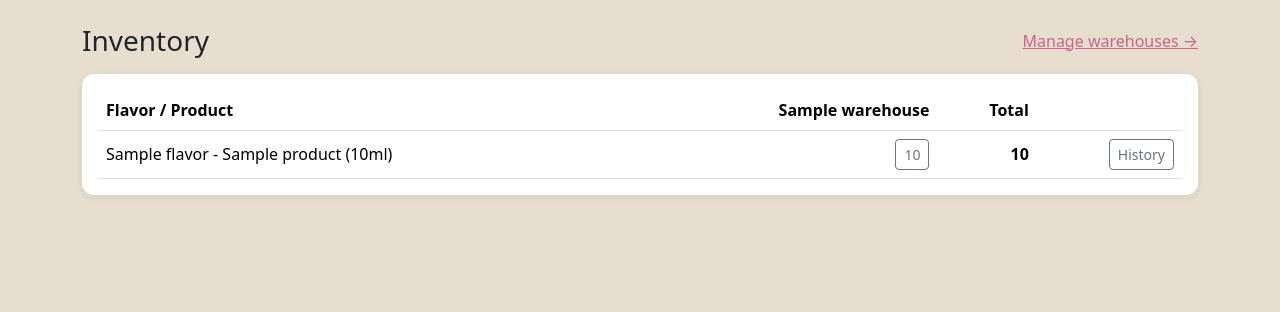
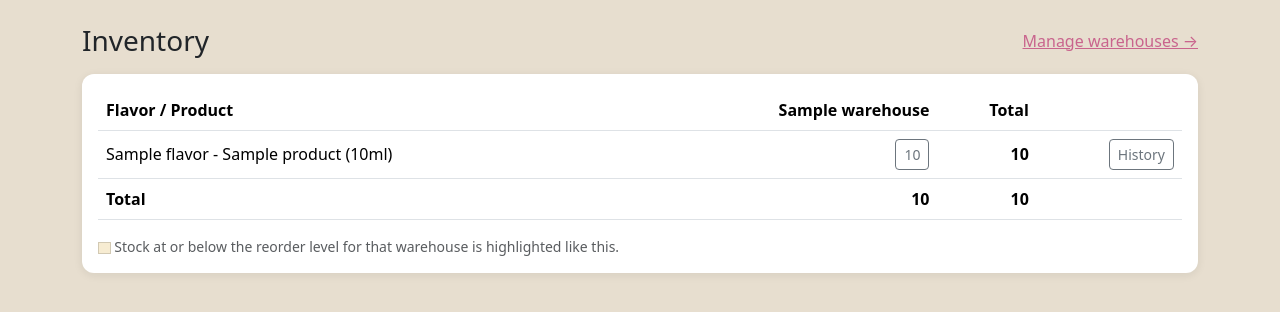
Before and after one commit to luisurcia/mini_erp, a Flask app: page /inventory/ in a window 1280 px wide. Shown: the part 80-392 px from the top of the page. Run offline with Flask 3, Linux system fonts and the light colour scheme; a user stored in the database is signed in; tables that the repository leaves empty hold one stand-in row (values such as "Sample post"); some libraries are stand-ins or nearby versions.

Commit message:
Inventory polish: per-warehouse totals, legend, and label fixes
- Inventory matrix gets a totals row (per warehouse + grand total),
  and a legend explaining the low-stock highlight color.
- Fixed two latent untranslated/inconsistent-label bugs found during
  review:
  - Product.display_name always included the bottle size regardless
    of the company's product_size_enabled setting, unlike
    product_label() which already respected it — used in 8 places
    (history, restock, sale detail, flash messages). Replaced every
    usage with product_label() and removed the now-redundant
    display_name property.
  - StockMovement.reason (restock/sale/adjustment) was never given a
    translated label like sale status or opportunity stage were —
    Stock history showed the raw English value even in Spanish.
    Added stock_movement_reason_label(), mirroring the existing
    label-helper pattern.

Co-Authored-By: Claude Sonnet 5 <noreply@anthropic.com>

```diff
--- a/app/__init__.py
+++ b/app/__init__.py
@@ -49,6 +49,7 @@ def create_app(config_class: type = Config) -> Flask:
     app.jinja_env.globals["opportunity_source_label"] = _opportunity_source_label
     app.jinja_env.globals["user_role_label"] = _user_role_label
     app.jinja_env.globals["product_label"] = product_label
+    app.jinja_env.globals["stock_movement_reason_label"] = _stock_movement_reason_label
 
     _register_blueprints(app)
     register_cli(app)
@@ -110,6 +111,19 @@ def _user_role_label(role: str) -> str:
     return str(ROLE_LABELS.get(role, role))
 
 
+def _stock_movement_reason_label(reason: str) -> str:
+    from flask_babel import gettext as _
+
+    from app.models.inventory import StockMovement
+
+    labels = {
+        StockMovement.REASON_RESTOCK: _("Restock"),
+        StockMovement.REASON_SALE: _("Sale"),
+        StockMovement.REASON_ADJUSTMENT: _("Adjustment"),
+    }
+    return labels.get(reason, reason)
+
+
 def _register_blueprints(app: Flask) -> None:
     from app.blueprints.auth import bp as auth_bp
     from app.blueprints.company import bp as company_bp
--- a/app/blueprints/inventory/routes.py
+++ b/app/blueprints/inventory/routes.py
@@ -4,6 +4,7 @@ from flask_login import login_required
 
 from app.blueprints.inventory import bp
 from app.blueprints.inventory.forms import RestockForm, WarehouseForm
+from app.display import product_label
 from app.exceptions import MiniErpError
 from app.models.warehouse import Warehouse
 from app.permissions import admin_required, editor_required
@@ -21,8 +22,21 @@ def index():
     stock = {
         (item.product_id, item.warehouse_id): item for item in InventoryRepository().get_all()
     }
+    warehouse_totals = [
+        sum(
+            stock[(product.id, warehouse.id)].quantity_on_hand
+            for product in products
+            if (product.id, warehouse.id) in stock
+        )
+        for warehouse in warehouses
+    ]
     return render_template(
-        "inventory/index.html", products=products, warehouses=warehouses, stock=stock
+        "inventory/index.html",
+        products=products,
+        warehouses=warehouses,
+        stock=stock,
+        warehouse_totals=warehouse_totals,
+        grand_total=sum(warehouse_totals),
     )
 
 
@@ -56,7 +70,7 @@ def restock(product_id, warehouse_id):
                     _(
                         "Restocked %(qty)s units of %(name)s in %(warehouse)s.",
                         qty=quantity,
-                        name=product.display_name,
+                        name=product_label(product),
                         warehouse=warehouse.name,
                     ),
                     "success",
--- a/app/blueprints/products/routes.py
+++ b/app/blueprints/products/routes.py
@@ -6,6 +6,7 @@ from flask_login import login_required
 
 from app.blueprints.products import bp
 from app.blueprints.products.forms import ProductForm
+from app.display import product_label
 from app.models.company import Company
 from app.models.product import Product
 from app.permissions import editor_required
@@ -77,7 +78,7 @@ def new_product():
         )
         ProductRepository().add(product)
         ProductRepository().commit()
-        flash(_("Product '%(name)s' created.", name=product.display_name), "success")
+        flash(_("Product '%(name)s' created.", name=product_label(product)), "success")
         return redirect(url_for("products.index"))
 
     return render_template("products/product_form.html", form=form, mode="new")
@@ -109,7 +110,7 @@ def edit_product(product_id):
         product.unit_price = form.unit_price.data
         product.is_active = form.is_active.data
         ProductRepository().commit()
-        flash(_("Product '%(name)s' updated.", name=product.display_name), "success")
+        flash(_("Product '%(name)s' updated.", name=product_label(product)), "success")
         return redirect(url_for("products.index"))
 
     return render_template(
--- a/app/models/product.py
+++ b/app/models/product.py
@@ -32,7 +32,3 @@ class Product(BaseModel):
 
     def __repr__(self) -> str:
         return f"<Product {self.name} ({self.sku})>"
-
-    @property
-    def display_name(self) -> str:
-        return f"{self.flavor.name} - {self.name} ({self.size_ml}ml)"
--- a/app/services/sales_service.py
+++ b/app/services/sales_service.py
@@ -76,7 +76,7 @@ class SalesService:
                     default_warehouse.id,
                     quantity,
                     reason=StockMovement.REASON_SALE,
-                    note=f"Sale line for {product.display_name}",
+                    note=f"Sale line for {product_label(product)}",
                     commit=False,
                 )
 
--- a/app/templates/inventory/history.html
+++ b/app/templates/inventory/history.html
@@ -1,7 +1,7 @@
 {% extends "base.html" %}
 {% block title %}{{ _("Stock history") }}{% endblock %}
 {% block content %}
-<h1 class="h3 mb-3">{{ _("Stock history: %(name)s", name=product.display_name) }}</h1>
+<h1 class="h3 mb-3">{{ _("Stock history: %(name)s", name=product_label(product)) }}</h1>
 <div class="card p-3">
   <table class="table table-sm mb-0">
     <thead><tr><th>{{ _("Date") }}</th><th>{{ _("Warehouse") }}</th><th>{{ _("Change") }}</th><th>{{ _("Reason") }}</th><th>{{ _("Note") }}</th></tr></thead>
@@ -13,7 +13,7 @@
         <td class="{{ 'text-success' if m.change_qty > 0 else 'text-danger' }}">
           {{ "+%d"|format(m.change_qty) if m.change_qty > 0 else m.change_qty }}
         </td>
-        <td>{{ m.reason }}</td>
+        <td>{{ stock_movement_reason_label(m.reason) }}</td>
         <td>{{ m.note or "" }}</td>
       </tr>
       {% else %}
--- a/app/templates/inventory/index.html
+++ b/app/templates/inventory/index.html
@@ -48,6 +48,24 @@
       <tr><td colspan="100%" class="text-muted text-center py-4">{{ _("No products yet.") }}</td></tr>
       {% endfor %}
     </tbody>
+    {% if products %}
+    <tfoot>
+      <tr>
+        <th>{{ _("Total") }}</th>
+        {% for total in warehouse_totals %}
+        <th class="text-end">{{ total }}</th>
+        {% endfor %}
+        <th class="text-end">{{ grand_total }}</th>
+        <th></th>
+      </tr>
+    </tfoot>
+    {% endif %}
   </table>
+  {% if products %}
+  <p class="text-muted small mb-0 mt-3">
+    <span class="table-low-stock" style="display: inline-block; width: 0.9em; height: 0.9em; vertical-align: middle; border: 1px solid rgba(0,0,0,0.15);"></span>
+    {{ _("Stock at or below the reorder level for that warehouse is highlighted like this.") }}
+  </p>
+  {% endif %}
 </div>
 {% endblock %}
--- a/app/templates/inventory/restock_form.html
+++ b/app/templates/inventory/restock_form.html
@@ -2,7 +2,7 @@
 {% from 'bootstrap5/form.html' import render_form %}
 {% block title %}{{ _("Restock") }}{% endblock %}
 {% block content %}
-<h1 class="h3 mb-3">{{ _("Restock: %(name)s", name=product.display_name) }}</h1>
+<h1 class="h3 mb-3">{{ _("Restock: %(name)s", name=product_label(product)) }}</h1>
 <p class="text-muted">
   {{ _("Warehouse: %(warehouse)s", warehouse=warehouse.name) }} &middot;
   {{ _("Currently on hand: %(qty)s", qty=on_hand) }}
--- a/app/templates/sales/detail.html
+++ b/app/templates/sales/detail.html
@@ -14,7 +14,7 @@
     <tbody>
       {% for item in sale.items %}
       <tr>
-        <td>{{ item.product.display_name }}</td>
+        <td>{{ product_label(item.product) }}</td>
         <td>{{ item.quantity }}</td>
         <td>${{ "%.2f"|format(item.unit_price) }}</td>
         <td>${{ "%.2f"|format(item.subtotal) }}</td>
```
Also changed, not shown: tests/test_sales_service.py (+2 -1 lines), app/translations/en/LC_MESSAGES/messages.po, app/translations/es/LC_MESSAGES/messages.po, 3 other files.
